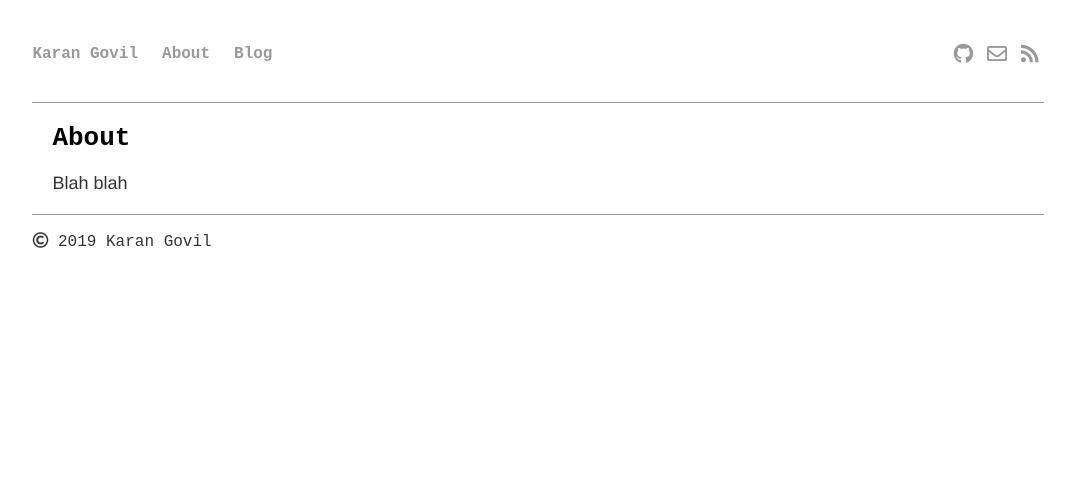
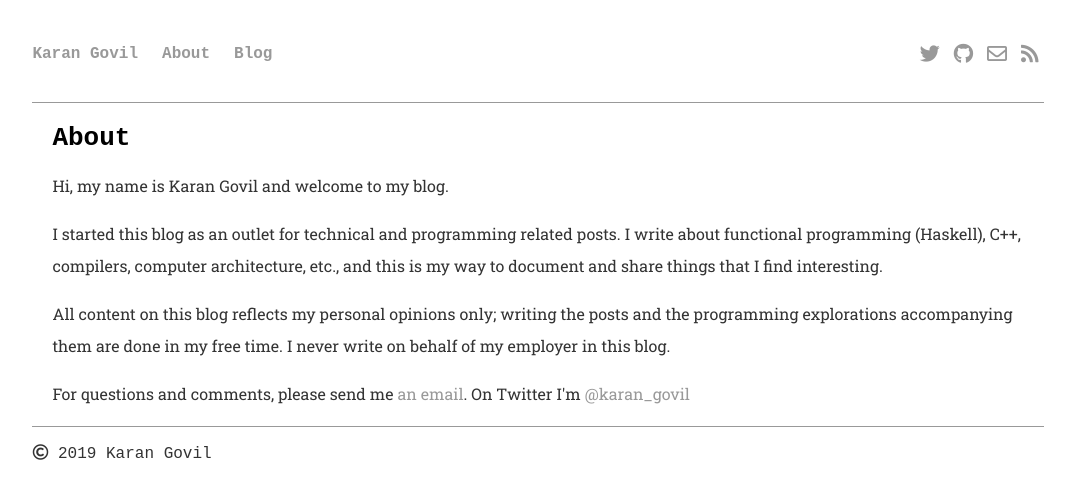
Before and after one commit to karangovil/karangovil.github.io, a Jekyll site: the page built from about/index.html, in a window 1280 px wide. Shown: the top 499 px of the page, without its empty margins (102-1177 px from the left). Built offline with Jekyll 4.4.1, drawn with Linux system fonts in a browser that asks for light colours; nearby versions of some CDN libraries.

Commit message:
update formatting

```diff
--- a/_config.yml
+++ b/_config.yml
@@ -1,3 +1,10 @@
+title: Karan Govil's Website
+
+title_separator: "|"
+
 name: Karan Govil
+
 markdown: kramdown
 permalink: /blog/:year/:month/:day/:title
+future: true
+incremental: true
--- a/_layouts/default.html
+++ b/_layouts/default.html
@@ -2,10 +2,14 @@
 	<html>
 		<head>
 			<title>{{ page.title }}</title>
+			<link rel="shortcut icon" type="image/png" href="{{ "/favicon.ico" | prepend: site.baseurl }}" >
+
 			<!-- link to font-awesome-cdn -->
 			<link rel="stylesheet" href="https://use.fontawesome.com/releases/v5.8.1/css/all.css" integrity="sha384-50oBUHEmvpQ+1lW4y57PTFmhCaXp0ML5d60M1M7uH2+nqUivzIebhndOJK28anvf" crossorigin="anonymous">
 			<!-- link to main stylesheet -->
 			<link rel="stylesheet" type="text/css" href="/css/main.css">
+			<!-- link to p font -->
+			<link href="https://fonts.googleapis.com/css?family=Roboto+Slab&display=swap" rel="stylesheet">
 		</head>
 		<body>
 			<div class="bodywrapper">
@@ -21,6 +25,7 @@
 					</div><!-- /row1col1 -->
 					<div class="row1col2">
 						<ul class="icons">
+							<li><a href="https://twitter.com/karan_govil"><i class="fab fa-twitter"></i></a></li>
 							<li><a href="https://github.com/karangovil"><i class="fab fa-github"></i></a></li>
 							<li><a href="mailto:karangovil@gmail.com"><i class="far fa-envelope"></i></a></li>
 							<li><a href="/feed.xml"><i class="fas fa-rss"></i></a></li>
--- a/about/index.html
+++ b/about/index.html
@@ -3,6 +3,7 @@ layout: default
 title: About
 ---
 	<h1>{{ page.title }}</h1>
-	<p>
-    Blah blah
-  </p>
+	<p>Hi, my name is Karan Govil and welcome to my blog.</p>
+    <p>I started this blog as an outlet for technical and programming related posts. I write about functional programming (Haskell), C++, compilers, computer architecture, etc., and this is my way to document and share things that I find interesting.</p>
+    <p>All content on this blog reflects my personal opinions only; writing the posts and the programming explorations accompanying them are done in my free time. I never write on behalf of my employer in this blog.</p>
+    <p>For questions and comments, please send me <a href="mailto:karangovil@gmail.com">an email</a>. On Twitter I'm <a href="https://twitter.com/karan_govil">@karan_govil</a></p>
--- a/css/main.css
+++ b/css/main.css
@@ -32,7 +32,7 @@
     clear: both;
 }
 
-h1, h2, h3, h4, p, a, li {
+h1, h2, h3, h4, p, li {
     font-family: "Courier New",Courier,monospace;
 }
 
@@ -101,8 +101,10 @@ ul.posts li {
     padding: 0 20px;
 }
 
-.container p {
-    font-family: 'Helvetica', 'Arial', 'Sans-Serif';
+.container p{
+    font-family: 'Roboto Slab', serif;
+    font-size: 1em;
+    line-height: 2em;
 }
 
 .container p.meta {
```
Also changed, not shown: _includes/disqus.html (added, +17 -0 lines), _posts/2019-04-26-karan-govil-site-launched.md (deleted, +0 -7 lines), Gemfile.lock (added), favicon.ico (added), 2 other files.
